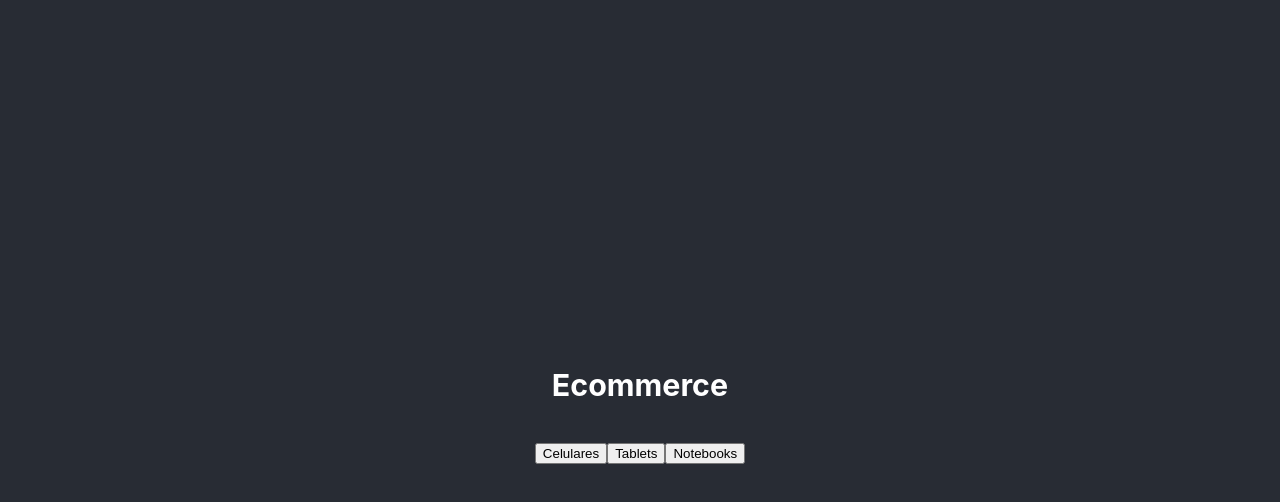
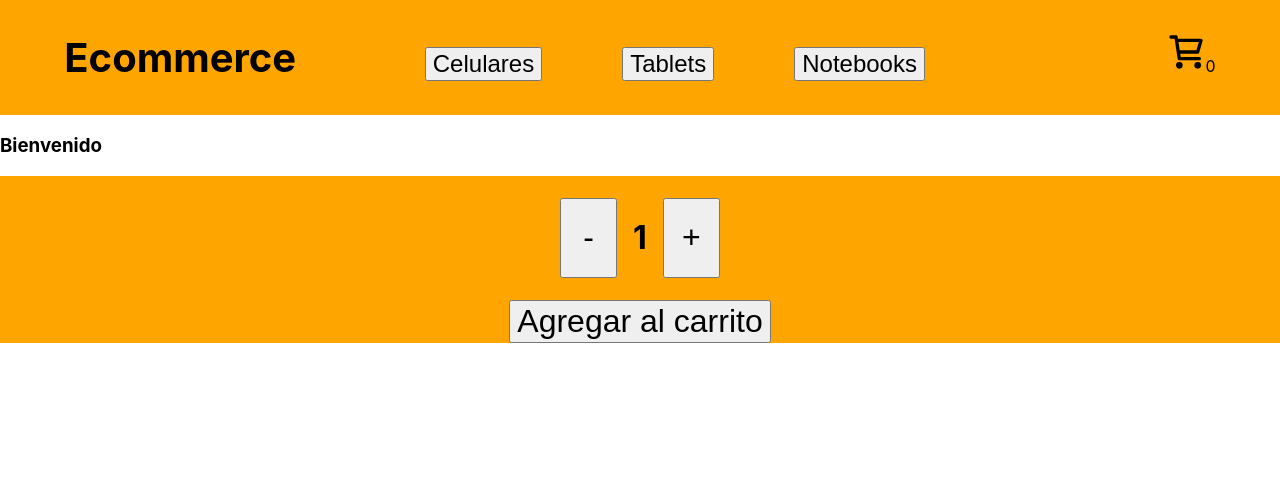
Before and after one commit to ANPERXD/Final-AngelPerezMaldonado, a React (Create React App) app: page / in a window 1280 px wide. Shown: the top 502 px of the page. Built offline with nearby package versions, Linux system fonts and the light colour scheme.

Commit message:
Vers 0.1

```diff
--- a/src/App.css
+++ b/src/App.css
@@ -1,38 +1,67 @@
-.App {
-  text-align: center;
+
+#NavBar {
+  display: flex;
+  justify-content: space-around;
+  align-items: baseline;
+  width: 100%;
+  height: auto;
+  background-color: orange;
 }
 
-.App-logo {
-  height: 40vmin;
-  pointer-events: none;
+.Button_NavBar {
+  font-size: 1.5rem;
 }
 
-@media (prefers-reduced-motion: no-preference) {
-  .App-logo {
-    animation: App-logo-spin infinite 20s linear;
-  }
+#NavBar>h1 {
+  font-size: 2.5rem;
 }
 
-.App-header {
-  background-color: #282c34;
-  min-height: 100vh;
+#cartWidget-Icon>img {
+  width: 2.5rem;
+  height: auto;
+}
+
+#Selections {
+  display: flex;
+  gap: 5rem;
+  margin-right: 7rem;
+}
+
+#Counter {
   display: flex;
   flex-direction: column;
+  justify-content: center;
   align-items: center;
-  justify-content: center;
-  font-size: calc(10px + 2vmin);
-  color: white;
+  width: 100%;
+  height: auto;
+  background-color: orange;
 }
 
-.App-link {
-  color: #61dafb;
+#Counter>.Controls {
+  display: flex;
+  flex-direction: row;
+  width: 10rem;
+  justify-content: space-evenly;
+  align-items: center;
 }
 
-@keyframes App-logo-spin {
-  from {
-    transform: rotate(0deg);
-  }
-  to {
-    transform: rotate(360deg);
-  }
+.Controls>.Button {
+  display: flex;
+  justify-content: center;
+  align-items: center;
+  font-size: 2rem;
+  width: 100%;
+  height: 5rem;
 }
+
+#Button_Cart>.Button {
+  font-size: 2rem;
+}
+
+.Number {
+  font-size: 2rem;
+  width: 100%;
+  display: flex;
+  justify-content: center;
+  height: auto;
+}
--- a/src/App.jsx
+++ b/src/App.jsx
@@ -1,11 +1,16 @@
 import './App.css';
 import NavBar from "./components/NavBar/NavBar";
+import ItemListContainer from "./components/ItemListContainer/ItemListContainer";
+import ItemCount from "./components/ItemCount/ItemCount";
 
 function App() {
   return (
     <div className="App">
       <header className="App-header">
         <NavBar />
+        <ItemListContainer greeting={'Bienvenido'} />
+        <ItemCount initial={1} stock={10} onAdd={(quantity) => console.log('Cantidad Agregada', quantity)} />
+
       </header>
     </div>
   );
--- /dev/null
+++ b/src/components/CartWidget/CartWidget.jsx
@@ -0,0 +1,12 @@
+import cart from "./assets/cart-shopping-svgrepo-com.svg";
+
+const CartWidget = () => {
+    return (
+        <div id="cartWidget-Icon">
+            <img src={cart} alt="cart" />
+            0
+        </div>
+    )
+}
+
+export default CartWidget
--- /dev/null
+++ b/src/components/ItemCount/ItemCount.jsx
@@ -0,0 +1,32 @@
+import { useState } from "react";
+
+const ItemCount = ({ stock, initial, onAdd }) => {
+
+    const [quantity, setQuantity] = useState(initial)
+    const increment = () => {
+        if (quantity < stock) {
+            setQuantity(quantity + 1)
+        }
+    }
+    const decrement = () => {
+        if (quantity > 1) {
+            setQuantity(quantity - 1)
+        }
+    }
+    return (
+        <div id="Counter">
+            <div className="Controls">
+                <button className="Button" onClick={decrement}>-</button>
+                <h4 className="Number">{quantity}</h4>
+                <button className="Button" onClick={increment}>+</button>
+            </div>
+            <div id="Button_Cart">
+                <button className="Button" onClick={() => onAdd(quantity)} disabled={!stock}>
+                    Agregar al carrito
+                </button>
+            </div>
+        </div>
+    )
+}
+
+export default ItemCount
--- /dev/null
+++ b/src/components/ItemListContainer/ItemListContainer.jsx
@@ -0,0 +1,9 @@
+
+
+const ItemListContainer = ({ greeting }) => {
+    return (
+        <h3>{greeting}</h3>
+    )
+}
+
+export default ItemListContainer
--- a/src/components/NavBar/NavBar.jsx
+++ b/src/components/NavBar/NavBar.jsx
@@ -1,12 +1,14 @@
+import CartWidget from "../CartWidget/CartWidget";
 const NavBar = () => {
     return (
-        <nav>
-            <h3>Ecommerce</h3>
-            <div>
-                <button>Celulares</button>
-                <button>Tablets</button>
-                <button>Notebooks</button>
+        <nav id="NavBar">
+            <h1>Ecommerce</h1>
+            <div id="Selections">
+                <button className="Button_NavBar">Celulares</button>
+                <button className="Button_NavBar">Tablets</button>
+                <button className="Button_NavBar">Notebooks</button>
             </div>
+            <CartWidget />
         </nav>
     )
 }
```
Also changed, not shown: src/components/CartWidget/assets/cart-shopping-svgrepo-com.svg (added).
